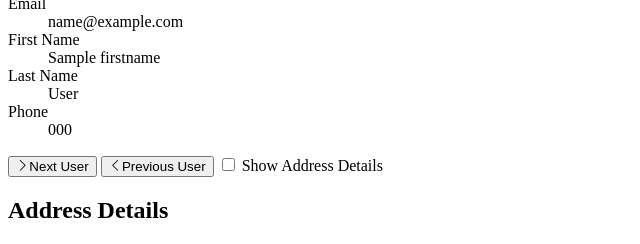
After one commit to MABSSSSS/Django-udemycode, a Django app: page /djangobasicapp/ShowUsersDetails in a window 1280 px wide. The commit adds this page. Shown: the part 610-854 px from the top of the page, without its empty margins (0-640 px from the left). Run offline with Django 5.2, Linux system fonts and the light colour scheme; tables that the repository leaves empty hold one stand-in row (values such as "Sample post"); a database or web service that is not in the repository returns one stand-in record (values such as "Sample title"); data that the repository does not hold is empty.

Commit message:
Consuming RESTAPI Part-2

```diff
--- a/djangobasicapp/urls.py
+++ b/djangobasicapp/urls.py
@@ -18,6 +18,7 @@ path("iftagdemo", views.iftagdemo,name="IFTAGDEMO"),
 path("ShowProducts", views.ShowProducts,name="SP"),
 path("ShowUsers", views.LoadUsers,name="LU"),
 path("ShowUsers2", views.LoadUsers2,name="LU2"),
+path("ShowUsersDetails", views.LoadUserDetails, name="ShowUserDetails"),
 
 
 ]
--- a/djangobasicapp/views.py
+++ b/djangobasicapp/views.py
@@ -126,3 +126,29 @@ def LoadUsers2(request):
         users = []
     context = {"users": users, "image": image}
     return render(request, templatefilename, context)
+
+def CallRestAPI2(userid):
+    BASE_URL = 'https://fakestoreapi.com'
+    response = requests.get(f"{BASE_URL}/users/{userid}")
+    return response
+
+def LoadUserDetails(request):
+    if request.method == "POST":
+        counter = int(request.POST.get("useridcounter"))
+
+        if (request.POST.get("btnNext")):
+            counter= counter+1
+            if counter >=11:
+                counter=1
+        elif (request.POST.get("btnPrevious")):
+            counter= counter-1
+            if counter ==0:
+                counter=1
+    else:
+         counter=1
+
+    templatefilename = "djangobasicapp/ShowUserDetails.html"
+    response=CallRestAPI2(counter)
+    image = 'https://i.pravatar.cc'
+    dict = {"user":response.json(), "image":image}
+    return render(request, templatefilename, dict)
--- /dev/null
+++ b/templates/djangobasicapp/ShowUserDetails.html
@@ -0,0 +1,89 @@
+
+{% extends 'djangobasicapp/Layout.html'%}
+{% block body_block%}
+
+<div class="container-fluid">
+    <div class="row">
+    <h2>User Details</h2>
+
+    <div class="col-6">
+        <div class="card w-75 p-2">
+            <div class="card-header" style="height :300px;">
+                <p><b>User Name: {{user.username}}</b></p>
+                <img src="image" class="card-img-top" height="200">
+
+            </div>
+            <div class="card-body">
+                <dl>
+                    <dt>Email</dt>
+                    <dd>{{user.email}}</dd>
+                    <dt>First Name</dt>
+                    <dd>{{user.name.firstname}}</dd>
+                    <dt>Last Name</dt>
+                    <dd>{{user.name.lastname}}</dd>
+                    <dt>Phone</dt>
+                    <dd>{{user.phone}}</dd>
+                </dl>
+            </div>
+            <div class="card-footer">
+                <form method="post" action ="{% url 'ShowUserDetails' %}">
+                   {% csrf_token %}
+
+                   <input type="hidden" name="useridcounter" value="{{user.id}}"/>
+
+    <button value ="Next" type="submit" name ="btnNext" class="btn btn-danger btn-sm">
+        <span class="bi bi-chevron-right"></span>Next User</button>
+
+    <button type ="Submit" value="Previous" name ="btnPrevious" class="btn btn-danger me-2">
+        <span class="bi bi-chevron-left"></span>Previous User
+    </button>
+     <input class="form-check-input" type="checkbox" id="chkShowHide" onclick="toggleAll()"/>
+     <label id="lblShowHide" for="chkShowHide">Show Address Details</label>
+                </form>
+            </div>
+        </div>
+
+    </div>
+
+    <div class="col-6">
+          <h2>Address Details</h2>
+          <div class="card w-50 p-2" id="UserDetails-{[user.id]}" style="display:none">
+
+            <div class="card-header" style="height:100px;">
+                <p><b> City: {{user.address.city}}</b></p>
+            </div>
+
+            <div class="card-body">
+              <dl>
+                <dt>Street</dt>
+                <dd>{{user.address.street}}</dd>
+                <dt>Street Numer</dt>
+                <dd>{{user.address.number}}</dd>
+                <dt>Zip Code</dt>
+                <dd>{{user.address.zipcode}}</dd>
+                <dt>Geo Location Latitude</dt>
+                <dd>{{user.address.geolocation.lat}}</dd>
+                <dt>Geo Location Longitude</dt>
+                <dd>{{user.address.geolocation.long}}</dd>
+
+              </dl>
+            </div>
+        </div>
+    </div>
+
+</div>
+
+<script>
+function toggleAll()
+{
+    $('div[id*="AddressDetails-"]').toggle();
+
+
+    if ($("#lblShowHide").text() == "Hide Address Details")
+        $("#lblShowHide").text("Show Address Details")
+    else
+        $("lblShowHide").text("Hide Address Details")
+}
+
+
+{% endblock %}
--- a/templates/djangobasicapp/layout.html
+++ b/templates/djangobasicapp/layout.html
@@ -4,8 +4,17 @@
         <meta charset="utf-8">
         <meta http-equiv="X-UA-Compatible" content="IE=edge">
         <title>Django Training Demos</title>
-        <script src="https://cdn.jsdelivr.net/npm/@popperjs/core@2.11.8/dist/umd/popper.min.js" integrity="sha384-I7E8VVD/ismYTF4hNIPjVp/Zjvgyol6VFvRkX/vR+Vc4jQkC+hVqc2pM8ODewa9r" crossorigin="anonymous"></script>
-        <script src="https://cdn.jsdelivr.net/npm/bootstrap@5.3.3/dist/js/bootstrap.min.js" integrity="sha384-0pUGZvbkm6XF6gxjEnlmuGrJXVbNuzT9qBBavbLwCsOGabYfZo0T0to5eqruptLy" crossorigin="anonymous"></script>
+       <!-- jQuery -->
+      <script src="https://code.jquery.com/jquery-3.6.0.min.js" integrity="sha384-KyZXEAg3QhqLMpG8r+Knujsl5+5hb7MQGpbp7RnswxHbEl6LvHQlgPxqFR/Jp6+/q" crossorigin="anonymous"></script>
+
+<!-- Popper.js -->
+      <script src="https://cdn.jsdelivr.net/npm/@popperjs/core@2.11.8/dist/umd/popper.min.js" integrity="sha384-I7E8VVD/ismYTF4hNIPjVp/Zjvgyol6VFvRkX/vR+Vc4jQkC+hVqc2pM8ODewa9r" crossorigin="anonymous"></script>
+
+<!-- Bootstrap JavaScript -->
+      <script src="https://cdn.jsdelivr.net/npm/bootstrap@5.3.3/dist/js/bootstrap.min.js" integrity="sha384-0pUGZvbkm6XF6gxjEnlmuGrJXVbNuzT9qBBavbLwCsOGabYfZo0T0to5eqruptLy" crossorigin="anonymous"></script>
+
+<!-- Bootstrap Icons -->
+      <link href="https://cdnjs.cloudflare.com/ajax/libs/bootstrap-icons/1.10.5/font/bootstrap-icons.min.css" rel="stylesheet">
 
         <meta name="description" content="">
         <meta name="viewport" content="width=device-width, initial-scale=1">
@@ -44,6 +53,9 @@
                     <li class="nav-item active">
                         <a class="nav-link" href="{% url 'ShowUsers2' %}">Calling RESTAPI 2</a>
                     </li>
+                    <li class="nav-item active">
+                        <a class="nav-link" href="{% url 'LoadUsersDetails' %}">Calling RESTAPI 3</a>
+                    </li>
                 </ul>
             </div>
         </nav>
```
